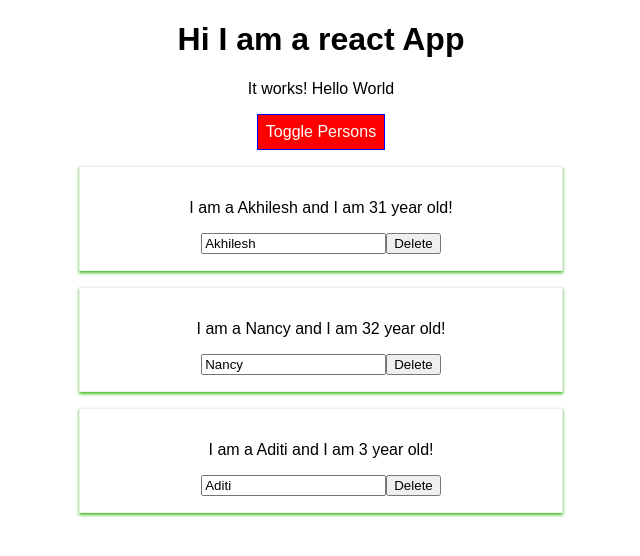
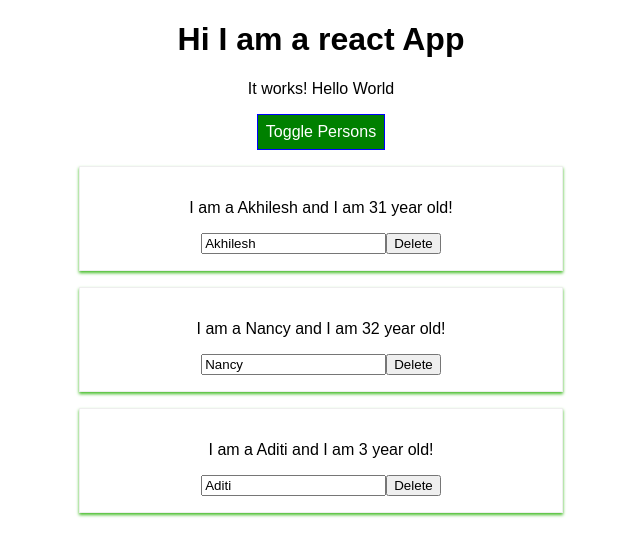
Before and after one commit to akhi0gupta007/sts-workspace, a React (Create React App) app in the folder react-complete-guide/: page / in a window 1280 px wide. Both pictures are taken after a click on the button "Toggle Persons". Shown: the top 556 px of the page, without its empty margins (319-959 px from the left). Built offline with nearby package versions, Linux system fonts and the light colour scheme.

Commit message:
undo styled components

```diff
--- a/react-complete-guide/src/App.css
+++ b/react-complete-guide/src/App.css
@@ -9,3 +9,17 @@
 .bold{
   font-weight: bold;
 }
+
+.button{
+  background-color: green;
+  color:white;
+  font: inherit;
+  border: 1px solid blue;
+  padding:8px;
+  cursor: pointer;
+}
+
+.button:hover{
+  background-color:lightgreen;
+  color:black;
+}
--- a/react-complete-guide/src/App.js
+++ b/react-complete-guide/src/App.js
@@ -1,21 +1,6 @@
 import React, { Component } from 'react';
 import './App.css';
 import Person from './Person/Person'
-import styled from 'styled-components'
-
-const StyledButton = styled.button`
-background-color: ${props => props.alt ? 'red':'green'};
-color:white;
-font: inherit;
-border: 1px solid blue;
-padding:8px;
-cursor: pointer;
-
-&:hover{
-  background-color:${props => props.alt ? 'salmon':'lightgreen'};
-  color:black;
-}
-`;
 
 class App extends Component {
 
@@ -126,11 +111,9 @@ class App extends Component {
           style={style}
           onClick={() => this.switchMatchHandler('Akhilesh Gupta')}>Switch Name</button> */}
 
-        <StyledButton
-          onClick={() => this.togglePersonsHandler()}
-          alt={this.state.showPersons}>
-            Toggle Persons
-            </StyledButton>
+        <button onClick={() => this.togglePersonsHandler()} className='button'>
+          Toggle Persons
+          </button>
         {persons}
       </div>
     );
```
Also changed, not shown: 1 other file (tests, documents, lock files or other folders).
